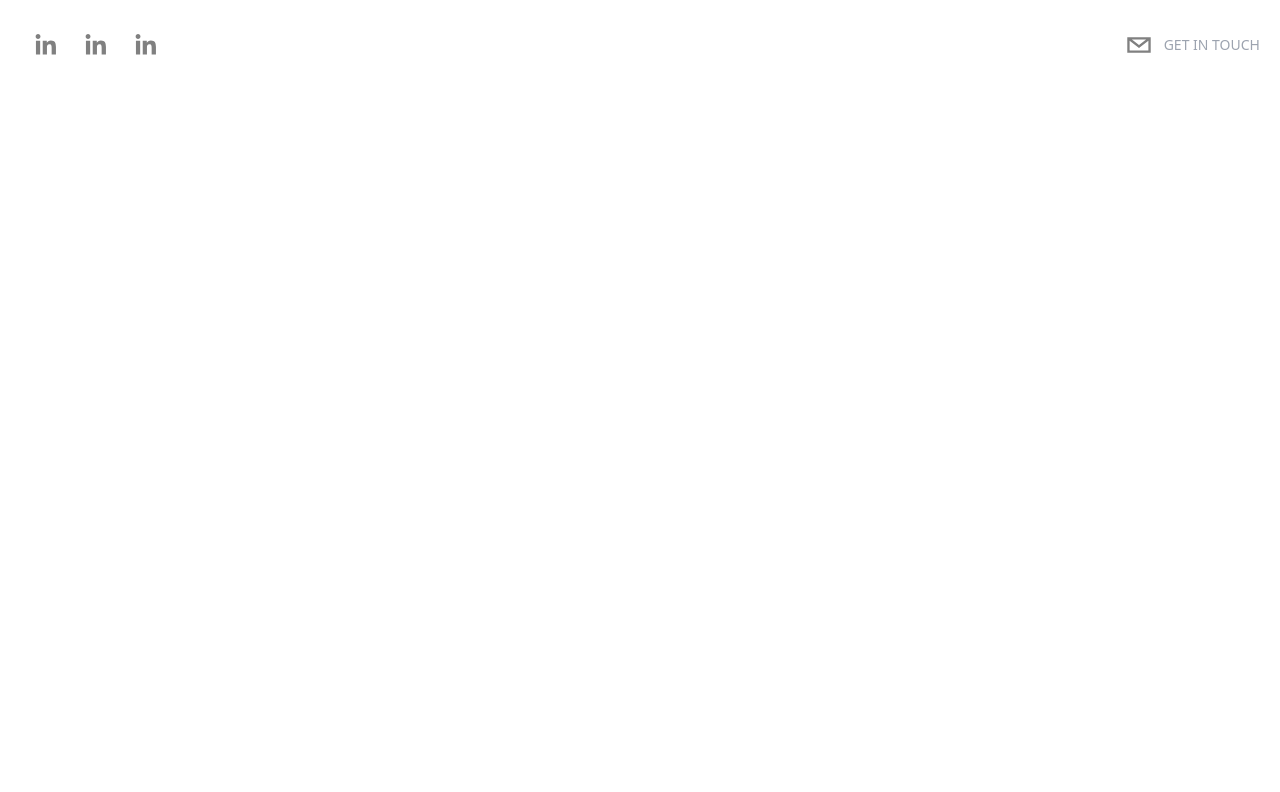
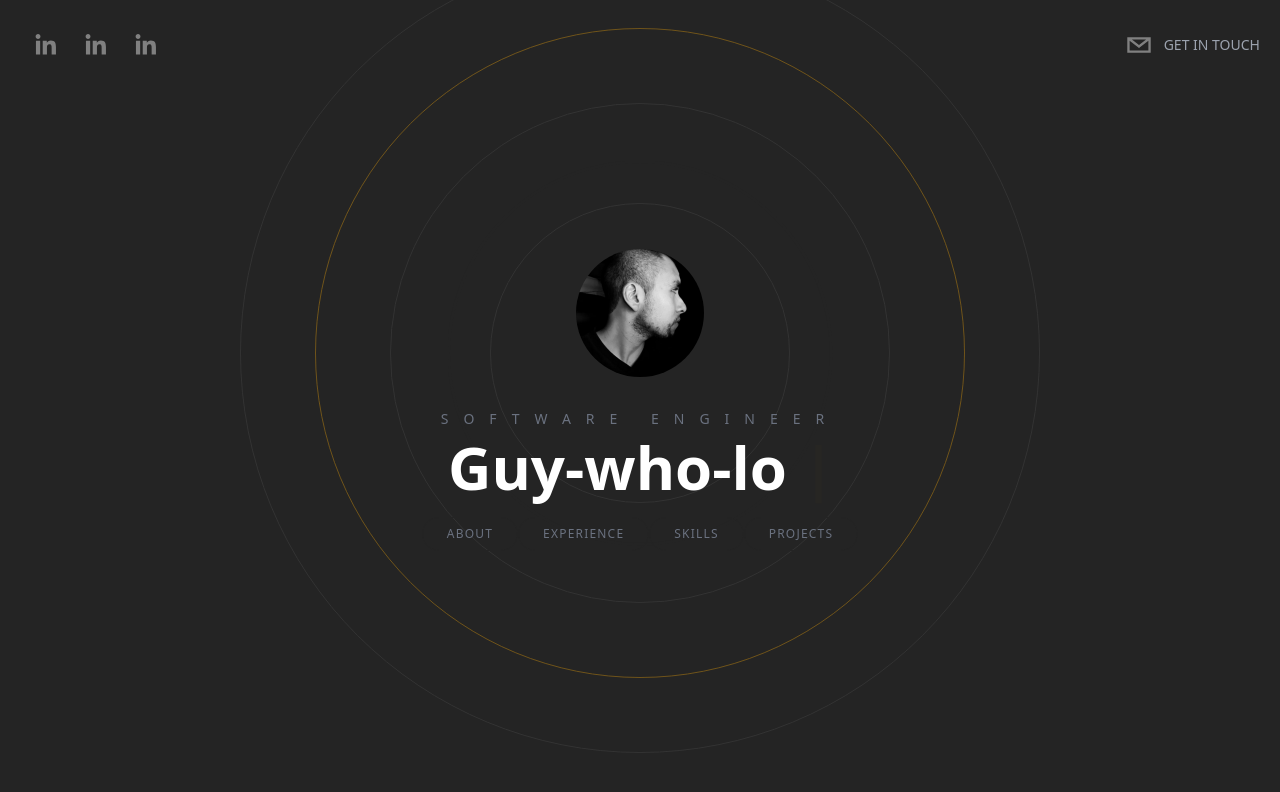
Before and after one commit to dloyolar/react-next-portfolio, a Next.js app: page / in a window 1280 px wide. Shown: the top 792 px of the page. Built offline with nearby package versions, Linux system fonts and the light colour scheme.

Commit message:
✨ feat(Hero): add hero section

```diff
--- /dev/null
+++ b/components/Hero.tsx
@@ -0,0 +1,57 @@
+import Image from 'next/image';
+import Link from 'next/link';
+import { Cursor, useTypewriter } from 'react-simple-typewriter';
+import { BackgroundCircles } from './BackgroundCircles';
+
+type Props = {};
+
+export const Hero = ({}: Props) => {
+  const [text, count] = useTypewriter({
+    words: [
+      "Hi, I'm Diego Loyola",
+      'Guy-who-loves-learning.tsx',
+      '<ReactLover />',
+      'Web Developer',
+      'Mobile Developer',
+    ],
+    loop: true,
+    delaySpeed: 2000,
+  });
+
+  return (
+    <div className="h-screen flex flex-col space-y-8 items-center justify-center text-center overflow-hidden">
+      <BackgroundCircles />
+      <Image
+        src="/diego.jpeg"
+        alt="Diego"
+        width={128}
+        height={128}
+        className="relative rounded-full mx-auto object-cover"
+      />
+      <div className="z-20">
+        <h2 className="text-sm uppercase text-gray-500 pb-2 tracking-[15px]">Software Engineer</h2>
+        <h1 className="text-5xl lg:text-6xl font-semibold px-10">
+          <span className="mr-3">{text}</span>
+          <Cursor cursorColor="#F7AB0A" />
+        </h1>
+        <div className="pt-5">
+          <Link href="#about">
+            <button className="heroButton">About</button>
+          </Link>
+
+          <Link href="#experience">
+            <button className="heroButton">Experience</button>
+          </Link>
+
+          <Link href="#skills">
+            <button className="heroButton">Skills</button>
+          </Link>
+
+          <Link href="#projects">
+            <button className="heroButton">Projects</button>
+          </Link>
+        </div>
+      </div>
+    </div>
+  );
+};
--- a/pages/index.tsx
+++ b/pages/index.tsx
@@ -1,10 +1,11 @@
 import type { NextPage } from 'next';
 import Head from 'next/head';
 import { Header } from '../components/Header';
+import { Hero } from '../components/Hero';
 
 const Home: NextPage = () => {
   return (
-    <div>
+    <div className="bg-[rgb(36,36,36)] text-white h-screen snap-y snap-mandatory overflow-scroll z-0">
       <Head>
         <title>Diego&apos;s Portfolio</title>
       </Head>
@@ -13,6 +14,9 @@ const Home: NextPage = () => {
       <Header />
 
       {/* Hero */}
+      <section id="hero" className="snap-center">
+        <Hero />
+      </section>
 
       {/* About */}
 
```
Also changed, not shown: public/diego.jpeg (added).
